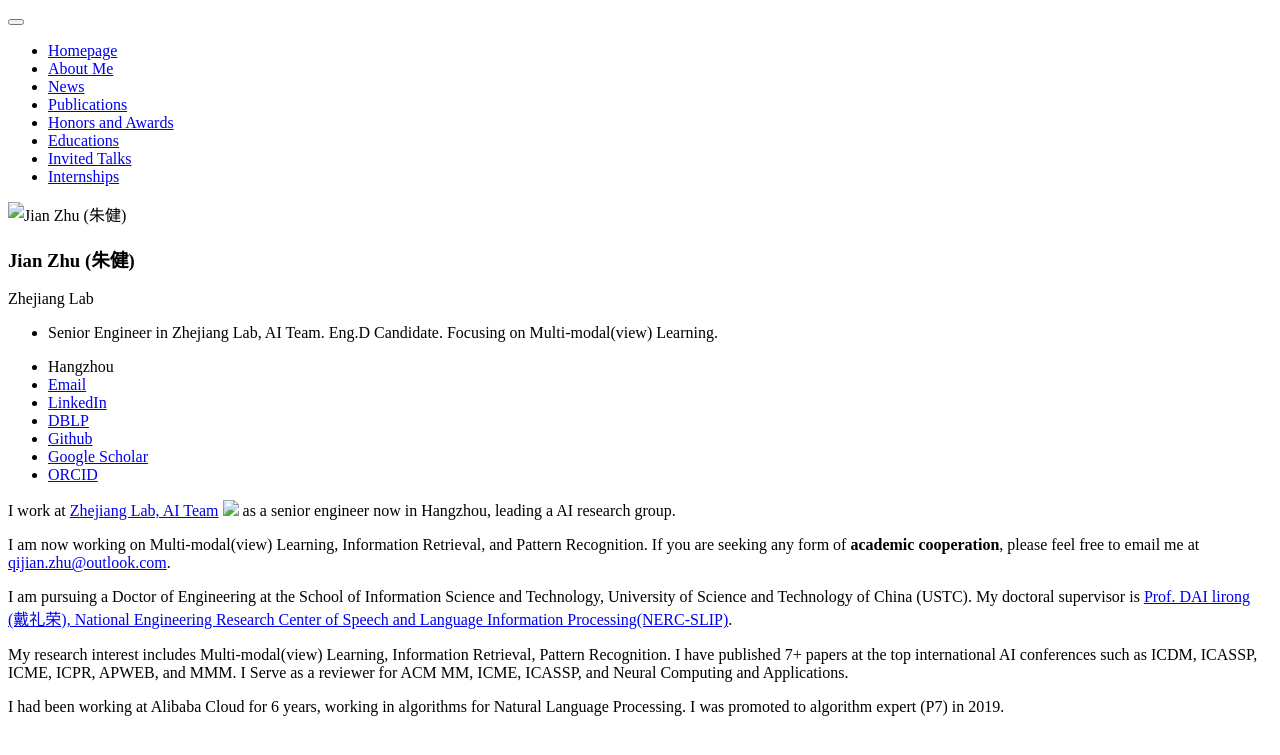
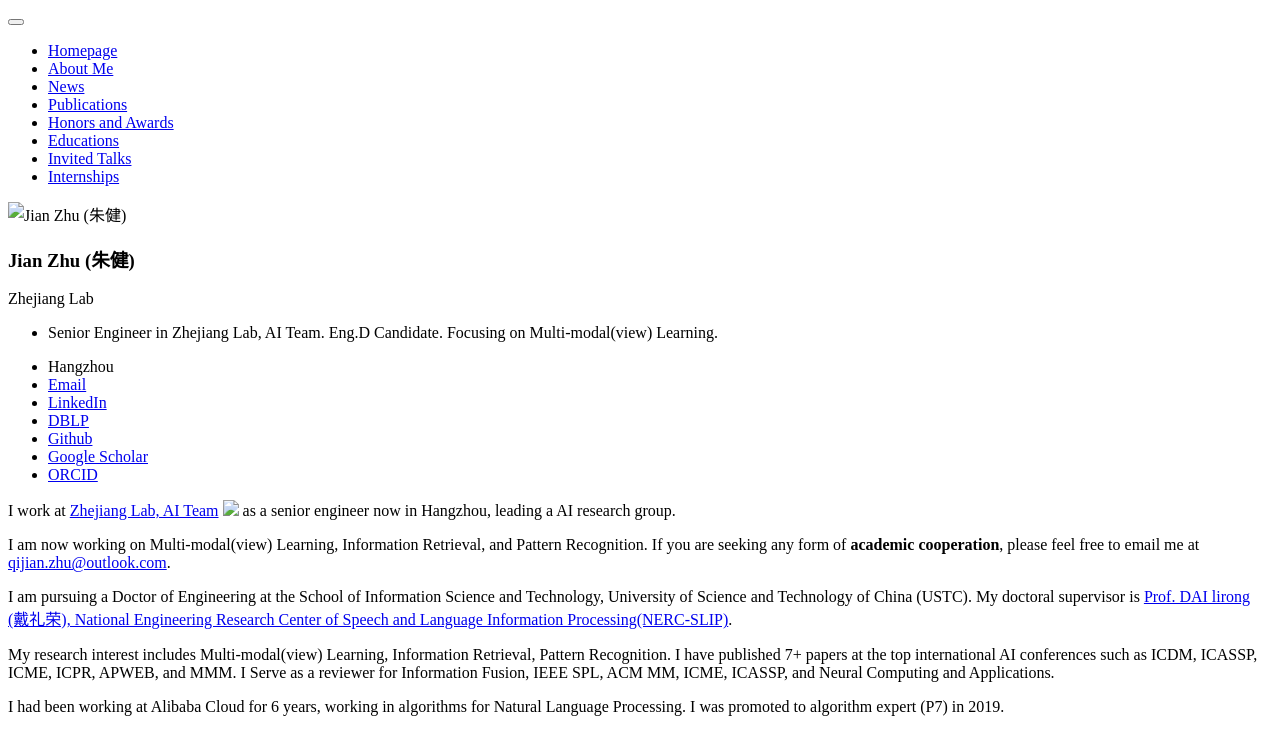
Before and after one commit to HackerHyper/HackerHyper.github.io, a Jekyll site: the page built from _pages/includes/intro.md, in a window 1280 px wide. Shown: the top 755 px of the page. Built offline with Jekyll 4.4.1, drawn with Linux system fonts in a browser that asks for light colours; our own code applies the rules of GitHub Pages for plain Markdown files.

Commit message:
first commit

```diff
--- a/_pages/includes/intro.md
+++ b/_pages/includes/intro.md
@@ -5,6 +5,6 @@ I am now working on Multi-modal(view) Learning, Information Retrieval, and Patte
 I am pursuing a Doctor of Engineering at the School of Information Science and Technology, University of Science and Technology of China (USTC). My doctoral supervisor is [Prof. DAI lirong (戴礼荣), National Engineering Research Center of Speech and Language Information Processing(NERC-SLIP)](https://nelslip.ustc.edu.cn/main.htm).
 
 My research interest includes Multi-modal(view) Learning, Information Retrieval, Pattern Recognition. I have published 7+ papers <a href='https://scholar.google.com/citations?hl=zh-CN&user=zYrKCHIAAAAJ'></a> at the top international AI conferences such as ICDM, ICASSP, ICME, ICPR, APWEB, and MMM.
-I Serve as a reviewer for ACM MM, ICME, ICASSP, and Neural Computing and Applications.
+I Serve as a reviewer for Information Fusion, IEEE SPL, ACM MM, ICME, ICASSP, and Neural Computing and Applications.
 
 I had been working at Alibaba Cloud for 6 years, working in algorithms for Natural Language Processing. I was promoted to algorithm expert (P7) in 2019.
```
